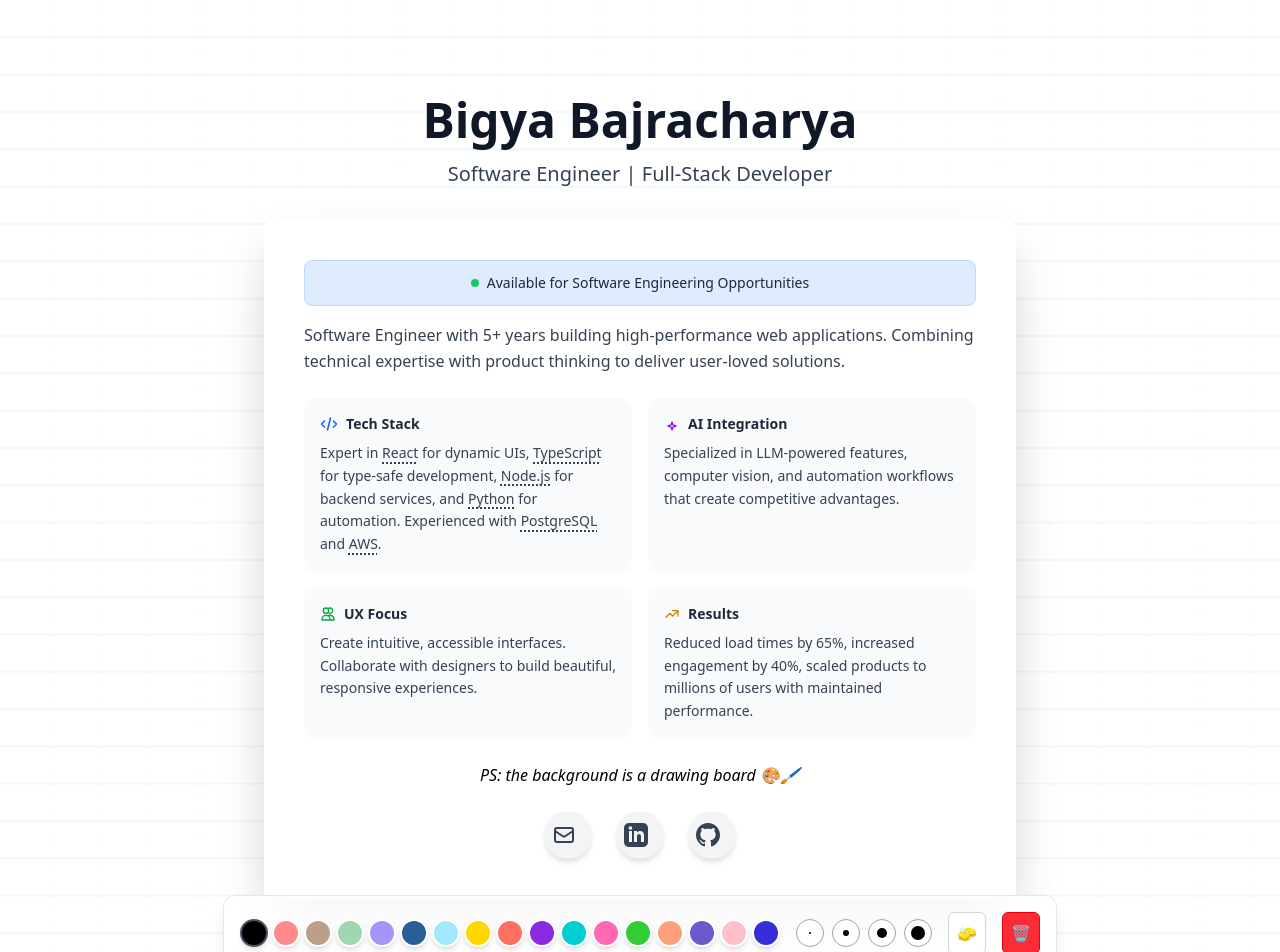
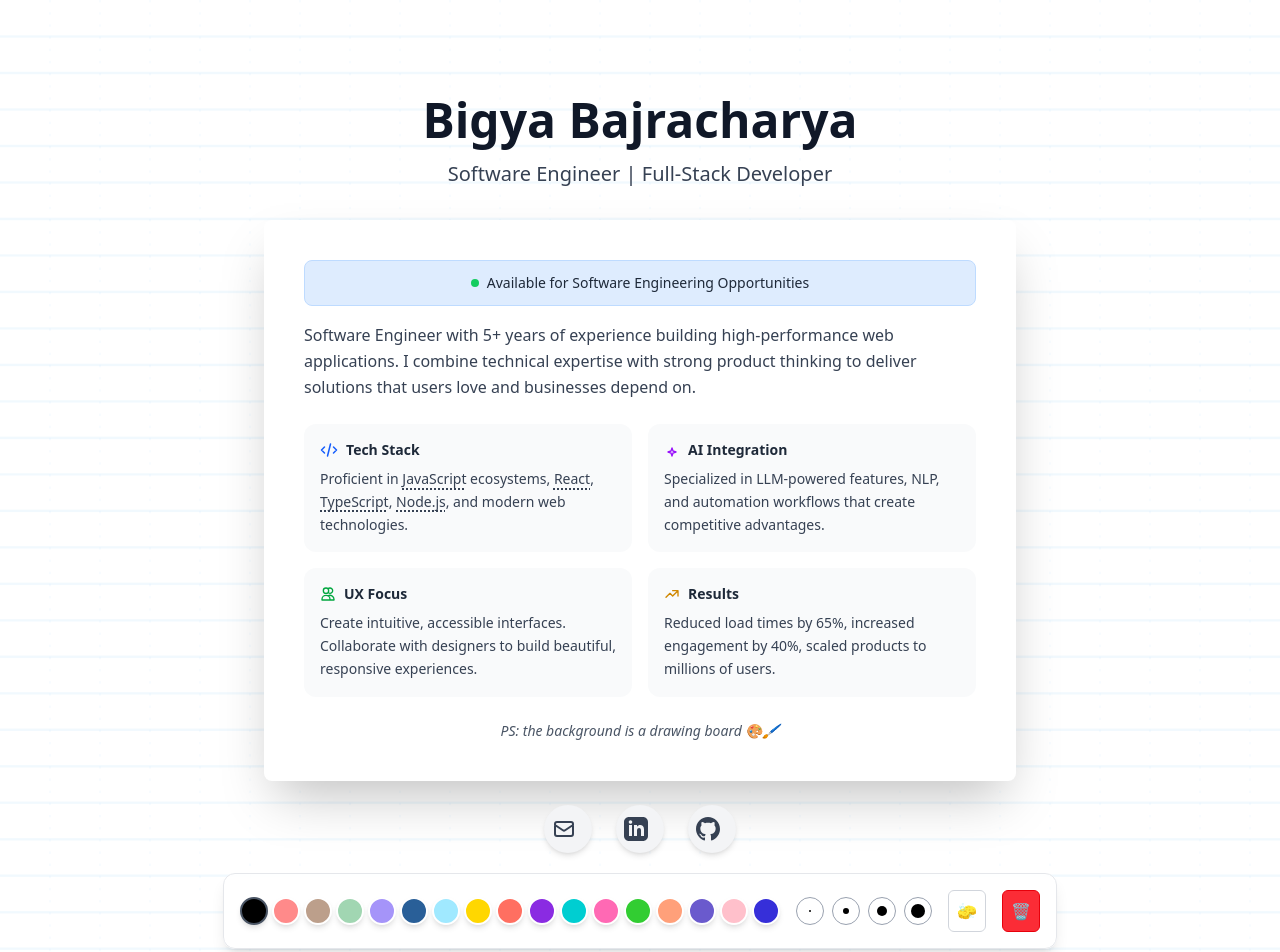
Before and after one commit to bigyaa/bigyaa.github.io, a Next.js app: page / in a window 1280 px wide. Shown: the top 952 px of the page. Built offline with nearby package versions, Linux system fonts and the light colour scheme.

Commit message:
Optimize hero component

```diff
--- a/components/FrontPage/Hero.js
+++ b/components/FrontPage/Hero.js
@@ -1,40 +1,15 @@
-import React from "react";
+import React, { useMemo, memo } from "react";
 import { motion } from "framer-motion";
 import { EmailIcon, GitHubIcon, LinkedInIcon } from "../SVGIcons";
 import CTAButtons from "./CTAButtons";
 import PortfolioBio from "./PortfolioBio";
 
-// Animation variants for smooth fade-in
-const fadeInUp = {
-  hidden: { opacity: 0, y: 20 },
-  visible: { opacity: 1, y: 0, transition: { duration: 0.6, ease: "easeOut" } },
-};
-
-/**
- * Hero component for the portfolio front page
- *
- * Renders a hero section with personal information, professional summary,
- * social media links, and call-to-action buttons.
- *
- * @component
- * @param {Object} props - Component props
- * @param {Object} props.resume - Resume data object that determines if CTA buttons should be displayed
- * @returns {JSX.Element} Hero section with animated content and contact links
- *
- * @example
- * // Basic usage
- * <Hero resume={resumeData} />
- *
- * @example
- * // Without resume data
- * <Hero resume={null} />
- */
-const Hero = ({ resume }) => {
+// Static contact links array
 const contactLinks = [
   {
     href: "mailto:bigya.js@gmail.com",
     label: "Email",
-      icon: <EmailIcon aria-hidden="true" />, // Marking icon as decorative
+    icon: <EmailIcon aria-hidden="true" />,
   },
   {
     href: "https://www.linkedin.com/in/bigyabajracharya",
@@ -48,53 +23,17 @@ const Hero = ({ resume }) => {
   },
 ];
 
-  return (
-    <section
-      className="relative py-24 min-h-screen flex items-center justify-center"
-      aria-labelledby="hero-heading"
-    >
+// Animation configuration
+const fadeInUp = {
+  hidden: { opacity: 0, y: 20 },
+  visible: { opacity: 1, y: 0 },
+};
 
-      <div className="text-center relative z-10 max-w-4xl px-6">
-        {/* Name & Title */}
-        <motion.h1
-          id="hero-heading"
-          className="text-5xl font-extrabold text-gray-900 mb-4"
-          initial="hidden"
-          animate="visible"
-          variants={fadeInUp}
-        >
-          Bigya Bajracharya
-        </motion.h1>
-        <motion.p
-          className="text-xl text-gray-700 mb-8 font-medium"
-          initial="hidden"
-          animate="visible"
-          variants={fadeInUp}
-        >
-          Software Engineer | Full-Stack Developer
-        </motion.p>
+const transition = { duration: 0.6, ease: "easeOut" };
 
-        {/* Professional Summary Card */}
-        <motion.div
-          className="bg-white p-10 rounded-lg shadow-2xl text-left mx-auto max-w-5xl"
-          initial="hidden"
-          animate="visible"
-          variants={fadeInUp}
-          role="region"
-          aria-labelledby="summary-heading"
-        >
-          <h2 id="summary-heading" className="sr-only">
-            Professional Summary
-          </h2>
-          <PortfolioBio isDarkMode={false} />
-          <div className="flex items-center justify-center mt-4"><i>PS: the background is a drawing board 🎨🖌️</i></div>
-          <br />
-
-          {/* Social Links */}
-          <div className="flex justify-center gap-6">
-            {contactLinks.map(({ href, label, icon }) => (
+// Memoized social link component
+const SocialLink = memo(({ href, label, icon }) => (
   <motion.a
-                key={label}
     href={href}
     target="_blank"
     rel="noopener noreferrer"
@@ -105,15 +44,91 @@ const Hero = ({ resume }) => {
   >
     {icon}
   </motion.a>
+));
+
+const Hero = memo(({ resume }) => {
+  // Memoize animated components
+  const MotionElements = useMemo(() => ({
+    H1: () => (
+      <motion.h1
+        id="hero-heading"
+        className="text-5xl font-extrabold text-gray-900 mb-4"
+        initial="hidden"
+        animate="visible"
+        variants={fadeInUp}
+        transition={transition}
+      >
+        Bigya Bajracharya
+      </motion.h1>
+    ),
+    Title: () => (
+      <motion.p
+        className="text-xl text-gray-700 mb-8 font-medium"
+        initial="hidden"
+        animate="visible"
+        variants={fadeInUp}
+        transition={{ ...transition, delay: 0.2 }}
+      >
+        Software Engineer | Full-Stack Developer
+      </motion.p>
+    ),
+    BioCard: () => (
+      <motion.div
+        className="bg-white p-10 rounded-lg shadow-2xl text-left mx-auto max-w-5xl"
+        initial="hidden"
+        animate="visible"
+        variants={fadeInUp}
+        transition={{ ...transition, delay: 0.4 }}
+        role="region"
+        aria-labelledby="summary-heading"
+      >
+        <h2 id="summary-heading" className="sr-only">
+          Professional Summary
+        </h2>
+        <PortfolioBio isDarkMode={false} />
+        <div className="flex items-center justify-center mt-4">
+          <i className="text-gray-600 text-sm">PS: the background is a drawing board 🎨🖌️</i>
+        </div>
+      </motion.div>
+    )
+  }), []);
+
+  return (
+    <section
+      className="relative py-24 min-h-screen flex items-center justify-center"
+      aria-labelledby="hero-heading"
+    >
+      <div className="text-center relative z-10 max-w-4xl px-6">
+        <MotionElements.H1 />
+        <MotionElements.Title />
+
+        <MotionElements.BioCard />
+
+        {/* Social Links - Animated as group */}
+        <motion.div
+          className="flex justify-center gap-6 my-6"
+          initial="hidden"
+          animate="visible"
+          variants={{
+            visible: { transition: { staggerChildren: 0.1 } }
+          }}
+        >
+          {contactLinks.map((link) => (
+            <motion.div
+              key={link.label}
+              variants={fadeInUp}
+              transition={transition}
+            >
+              <SocialLink {...link} />
+            </motion.div>
           ))}
-          </div>
+        </motion.div>
 
-          {/* Call to Action Buttons */}
-          {resume ? <CTAButtons /> : <></>}
-        </motion.div>
+        {/* Conditional CTA with stable key */}
+        {resume && <CTAButtons key="cta-buttons" />}
       </div>
     </section>
   );
-};
+});
 
 export default Hero;
--- a/components/FrontPage/PortfolioBio.js
+++ b/components/FrontPage/PortfolioBio.js
@@ -13,13 +13,13 @@ const PortfolioBio = memo(({ isDarkMode = false }) => {
             icon: CodeIcon,
             title: "Tech Stack",
             color: isDarkMode ? 'text-blue-400' : 'text-blue-600',
-            content: <>Expert in <Highlight>React</Highlight> for dynamic UIs, <Highlight>TypeScript</Highlight> for type-safe development, <Highlight>Node.js</Highlight> for backend services, and <Highlight>Python</Highlight> for automation. Experienced with <Highlight>PostgreSQL</Highlight> and <Highlight>AWS</Highlight>.</>
+            content: <>Proficient in <Highlight>JavaScript</Highlight> ecosystems, <Highlight>React</Highlight>, <Highlight>TypeScript</Highlight>, <Highlight>Node.js</Highlight>, and modern web technologies.</>
         },
         {
             icon: AIIcon,
             title: "AI Integration",
             color: isDarkMode ? 'text-purple-400' : 'text-purple-600',
-            content: <>Specialized in LLM-powered features, computer vision, and automation workflows that create competitive advantages.</>
+            content: <>Specialized in LLM-powered features, NLP, and automation workflows that create competitive advantages.</>
         },
         {
             icon: UsersIcon,
@@ -31,7 +31,7 @@ const PortfolioBio = memo(({ isDarkMode = false }) => {
             icon: ImpactIcon,
             title: "Results",
             color: isDarkMode ? 'text-yellow-400' : 'text-yellow-600',
-            content: <>Reduced load times by 65%, increased engagement by 40%, scaled products to millions of users with maintained performance.</>
+            content: <>Reduced load times by 65%, increased engagement by 40%, scaled products to millions of users.</>
         }
     ], [isDarkMode]);
 
@@ -51,8 +51,8 @@ const PortfolioBio = memo(({ isDarkMode = false }) => {
             <div className={`mb-6 transition-opacity duration-500 ${isVisible ? 'opacity-100' : 'opacity-0'}`}>
                 <p className={`text-base leading-relaxed ${isDarkMode ? 'text-gray-300' : 'text-gray-700'}
                     motion-safe:animate-fade-in`}>
-                    Software Engineer with 5+ years building high-performance web applications.
-                    Combining technical expertise with product thinking to deliver user-loved solutions.
+                    Software Engineer with 5+ years of experience building high-performance web applications.
+                    I combine technical expertise with strong product thinking to deliver solutions that users love and businesses depend on.
                 </p>
             </div>
 
```
Lines whose indentation alone changed are shown as unchanged.
